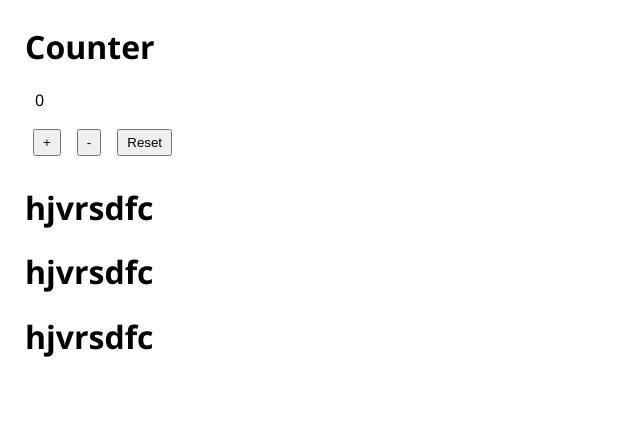
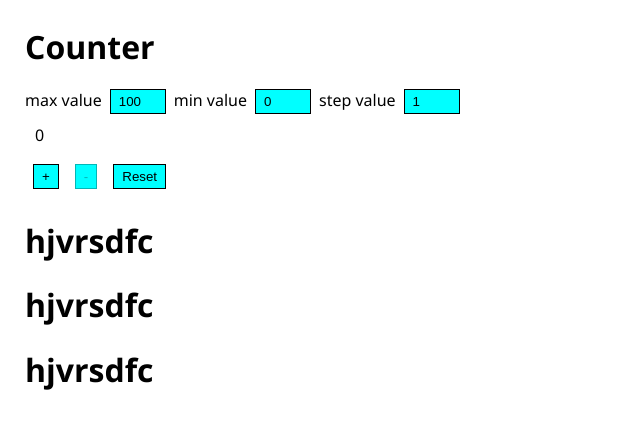
Before and after one commit to Anthonalex/React-App, a React (Create React App) app: page / in a window 1280 px wide. Shown: the top 428 px of the page, without its empty margins (0-640 px from the left). Built offline with nearby package versions, Linux system fonts and the light colour scheme.

Commit message:
max value and min value inputs and step value input done

```diff
--- a/src/App.css
+++ b/src/App.css
@@ -2,12 +2,3 @@ body {
   margin: 25px;
   font-family: "Segoe UI", Tahoma, Geneva, Verdana, sans-serif;
 }
-
-button {
-  padding: 4px 8px;
-  margin: 8px;
-}
-
-p {
-  margin: 10px;
-}
--- /dev/null
+++ b/src/components/Counter/counter.css
@@ -0,0 +1,22 @@
+button {
+  padding: 4px 8px;
+  margin: 8px;
+  border: 1px solid;
+  background-color: aqua;
+}
+
+input {
+  border: 1px solid;
+  background-color: aqua;
+  padding: 4px 8px;
+  width: 38px;
+  margin-left: 8px;
+}
+
+p {
+  margin: 10px;
+}
+
+label {
+  margin-right: 8px;
+}
--- a/src/components/Counter/counter.jsx
+++ b/src/components/Counter/counter.jsx
@@ -1,4 +1,5 @@
 import React from "react";
+import "./counter.css";
 
 export default class Counter extends React.Component {
   constructor(props) {
@@ -6,22 +7,47 @@ export default class Counter extends React.Component {
 
     this.state = {
       counter: Number(localStorage.getItem("count")) || 0,
+      maxValue: localStorage.getItem("maxValue") || 100,
+      minValue: localStorage.getItem("minValue") || 0,
+      stepValue: localStorage.getItem("stepValue") || 1,
     };
   }
 
   componentDidUpdate() {
     localStorage.setItem("count", this.state.counter);
+    localStorage.setItem("maxValue", this.state.maxValue);
+    localStorage.setItem("minValue", this.state.minValue);
+    localStorage.setItem("stepValue", this.state.stepValue);
   }
 
+  handleMaxValue = (e) => {
+    this.setState((prevState) => ({
+      maxValue: Number(e.target.value),
+    }));
+  };
+
+  handleMinValue = (e) => {
+    this.setState((prevState) => ({
+      minValue: Number(e.target.value),
+    }));
+  };
+
+  handleStepValue = (e) => {
+    this.setState((prevState) => ({
+      stepValue: Number(e.target.value),
+    }));
+  };
+
   handleInc = () => {
+    console.log(typeof Number(localStorage.getItem("stepValue")));
     this.setState((prevState) => ({
-      counter: prevState.counter + 1,
+      counter: prevState.counter + this.state.stepValue,
     }));
   };
 
   handleDec = () => {
     this.setState((prevState) => ({
-      counter: prevState.counter - 1,
+      counter: prevState.counter - this.state.stepValue,
     }));
   };
 
@@ -29,18 +55,45 @@ export default class Counter extends React.Component {
     this.setState({
       counter: 0,
     });
-
     localStorage.clear();
   };
+
   render() {
     return (
       <div>
         <h1>Counter</h1>
+        <label>
+          max value
+          <input
+            type="number"
+            onChange={this.handleMaxValue}
+            value={this.state.maxValue}
+          />
+        </label>
+        <label>
+          min value
+          <input
+            type="number"
+            onChange={this.handleMinValue}
+            value={this.state.minValue}
+            min="0"
+          />
+        </label>
+        <label>
+          step value
+          <input
+            type="number"
+            onChange={this.handleStepValue}
+            value={this.state.stepValue}
+            min="1"
+          />
+        </label>
+
         <p>{this.state.counter}</p>
         <button onClick={this.handleInc}>+</button>
         <button
           onClick={this.handleDec}
-          disabled={this.setState.counter < 0 ? true : false}
+          disabled={this.state.counter <= this.state.minValue}
         >
           -
         </button>
```
